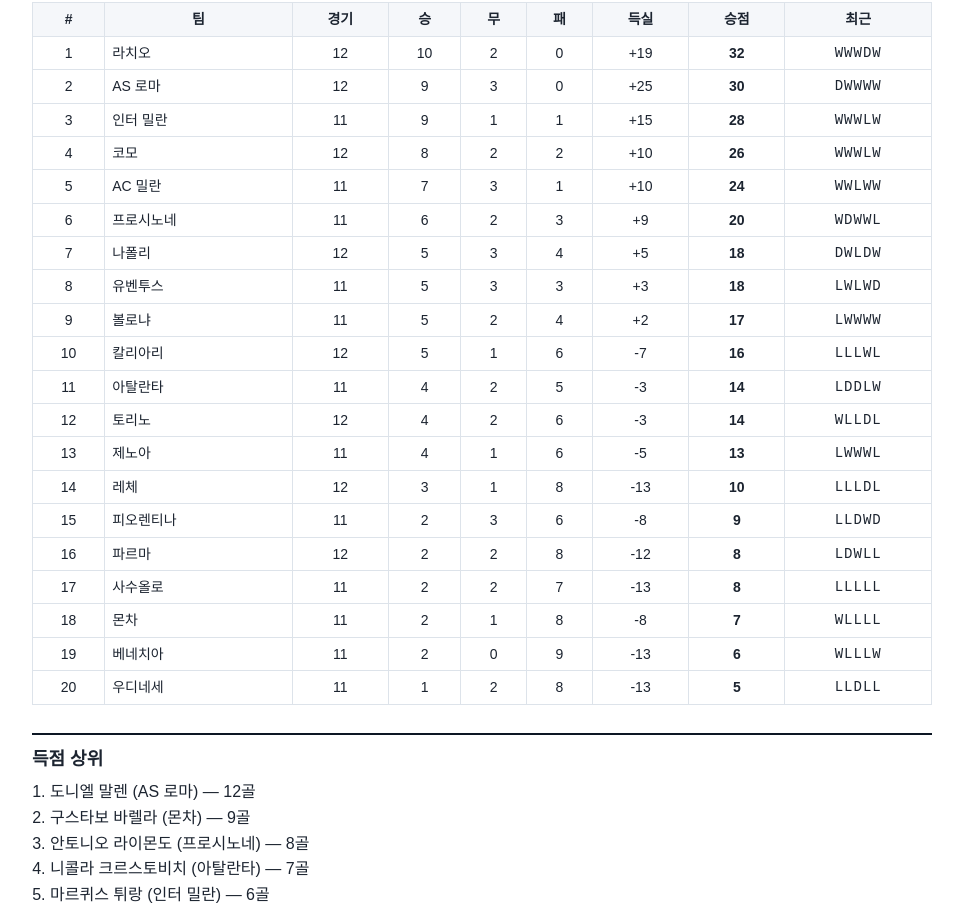
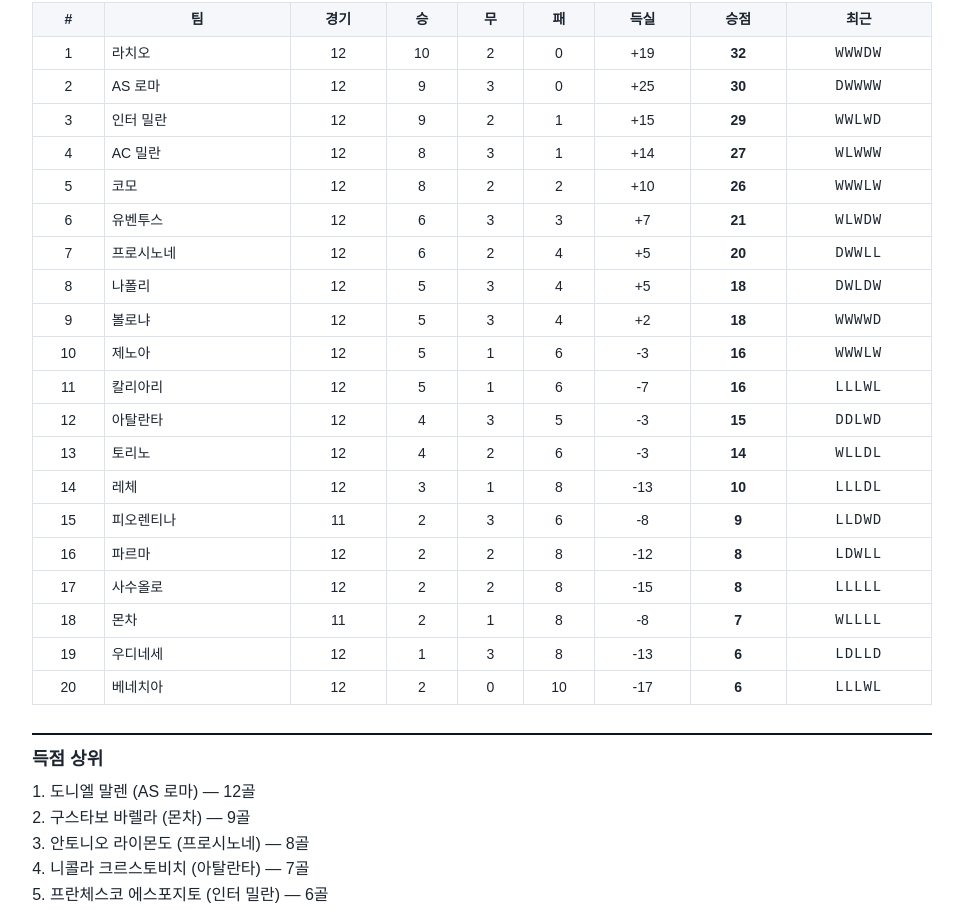
Before and after one commit to matchhawk/matchhawk.github.io, a plain HTML site: page seriea.html in a window 1280 px wide. Shown: the part 374-1284 px from the top of the page, without its empty margins (158-1121 px from the left). Drawn offline with Linux system fonts and the light colour scheme.

Commit message:
update seriea.html (2026-11-23 11:34)

```diff
--- a/seriea.html
+++ b/seriea.html
@@ -1,7 +1,7 @@
 <!DOCTYPE html>
 <html lang="ko"><head><meta charset="utf-8"><meta name="viewport" content="width=device-width,initial-scale=1">
 <title>세리에A(이탈리아) 2026-27 순위표·득점·일정 | 매치호크 지표</title>
-<meta name="description" content="세리에A(이탈리아) 2026-27 순위표, 득점 상위, 최근 라운드 결과와 다음 라운드 일정(한국시간). 2026-11-22 기준.">
+<meta name="description" content="세리에A(이탈리아) 2026-27 순위표, 득점 상위, 최근 라운드 결과와 다음 라운드 일정(한국시간). 2026-11-23 기준.">
 <link rel="canonical" href="https://matchhawk.github.io/seriea.html">
 <style>
 :root{--navy:#0D1724;--amber:#F0A33C;--ink:#1c2430;--mute:#5f6b7a;--line:#dde3ea;--soft:#f5f7fa}
@@ -33,37 +33,37 @@ nav a{margin-right:10px;color:#fff;font-size:13px}
 <nav><a href="index.html">전체</a> <a href="kleague1.html">K리그1</a> <a href="epl.html">프리미어리그</a> <a href="laliga.html">라리가</a> <a href="seriea.html">세리에A</a> <a href="bundesliga.html">분데스리가</a> <a href="ligue1.html">리그1</a></nav></div></header>
 <div class="wrap">
 <h1>세리에A(이탈리아) 2026-27 순위·지표</h1>
-<div class='meta'>2026-11-22 종료 경기까지 · 승점 → 승점 같은 팀끼리 맞대결(서로 두 번 다 치렀을 때) → 득실차 → 다득점</div>
-<p class='lead'>라치오가 12경기 32점으로 1위다 (2위 AS 로마와 2점 차). 12라운드 뒤 나폴리가 10위에서 7위로 올랐다. 인터 밀란은 2위에서 3위로 내려갔다.</p>
+<div class='meta'>2026-11-23 종료 경기까지 · 승점 → 승점 같은 팀끼리 맞대결(서로 두 번 다 치렀을 때) → 득실차 → 다득점</div>
+<p class='lead'>라치오가 12경기 32점으로 1위다 (2위 AS 로마와 2점 차). 12라운드 뒤 제노아가 13위에서 10위로 올랐다. 칼리아리는 9위에서 11위로 내려갔다.</p>
 <p class='more'>라운드별 결과와 경기 분석은 <a href='https://mgnu7.com/league/seriea'>매치호크 세리에A 순위·일정</a>에 있습니다.</p>
 <h2>순위표</h2>
 <table class="mh"><thead><tr><th>#</th><th>팀</th><th>경기</th><th>승</th><th>무</th><th>패</th><th>득실</th><th>승점</th><th>최근</th></tr></thead><tbody>
 <tr><td>1</td><td>라치오</td><td>12</td><td>10</td><td>2</td><td>0</td><td>+19</td><td><b>32</b></td><td class='form'>WWWDW</td></tr>
 <tr><td>2</td><td>AS 로마</td><td>12</td><td>9</td><td>3</td><td>0</td><td>+25</td><td><b>30</b></td><td class='form'>DWWWW</td></tr>
-<tr><td>3</td><td>인터 밀란</td><td>11</td><td>9</td><td>1</td><td>1</td><td>+15</td><td><b>28</b></td><td class='form'>WWWLW</td></tr>
-<tr><td>4</td><td>코모</td><td>12</td><td>8</td><td>2</td><td>2</td><td>+10</td><td><b>26</b></td><td class='form'>WWWLW</td></tr>
-<tr><td>5</td><td>AC 밀란</td><td>11</td><td>7</td><td>3</td><td>1</td><td>+10</td><td><b>24</b></td><td class='form'>WWLWW</td></tr>
-<tr><td>6</td><td>프로시노네</td><td>11</td><td>6</td><td>2</td><td>3</td><td>+9</td><td><b>20</b></td><td class='form'>WDWWL</td></tr>
-<tr><td>7</td><td>나폴리</td><td>12</td><td>5</td><td>3</td><td>4</td><td>+5</td><td><b>18</b></td><td class='form'>DWLDW</td></tr>
-<tr><td>8</td><td>유벤투스</td><td>11</td><td>5</td><td>3</td><td>3</td><td>+3</td><td><b>18</b></td><td class='form'>LWLWD</td></tr>
-<tr><td>9</td><td>볼로냐</td><td>11</td><td>5</td><td>2</td><td>4</td><td>+2</td><td><b>17</b></td><td class='form'>LWWWW</td></tr>
-<tr><td>10</td><td>칼리아리</td><td>12</td><td>5</td><td>1</td><td>6</td><td>-7</td><td><b>16</b></td><td class='form'>LLLWL</td></tr>
-<tr><td>11</td><td>아탈란타</td><td>11</td><td>4</td><td>2</td><td>5</td><td>-3</td><td><b>14</b></td><td class='form'>LDDLW</td></tr>
-<tr><td>12</td><td>토리노</td><td>12</td><td>4</td><td>2</td><td>6</td><td>-3</td><td><b>14</b></td><td class='form'>WLLDL</td></tr>
-<tr><td>13</td><td>제노아</td><td>11</td><td>4</td><td>1</td><td>6</td><td>-5</td><td><b>13</b></td><td class='form'>LWWWL</td></tr>
+<tr><td>3</td><td>인터 밀란</td><td>12</td><td>9</td><td>2</td><td>1</td><td>+15</td><td><b>29</b></td><td class='form'>WWLWD</td></tr>
+<tr><td>4</td><td>AC 밀란</td><td>12</td><td>8</td><td>3</td><td>1</td><td>+14</td><td><b>27</b></td><td class='form'>WLWWW</td></tr>
+<tr><td>5</td><td>코모</td><td>12</td><td>8</td><td>2</td><td>2</td><td>+10</td><td><b>26</b></td><td class='form'>WWWLW</td></tr>
+<tr><td>6</td><td>유벤투스</td><td>12</td><td>6</td><td>3</td><td>3</td><td>+7</td><td><b>21</b></td><td class='form'>WLWDW</td></tr>
+<tr><td>7</td><td>프로시노네</td><td>12</td><td>6</td><td>2</td><td>4</td><td>+5</td><td><b>20</b></td><td class='form'>DWWLL</td></tr>
+<tr><td>8</td><td>나폴리</td><td>12</td><td>5</td><td>3</td><td>4</td><td>+5</td><td><b>18</b></td><td class='form'>DWLDW</td></tr>
+<tr><td>9</td><td>볼로냐</td><td>12</td><td>5</td><td>3</td><td>4</td><td>+2</td><td><b>18</b></td><td class='form'>WWWWD</td></tr>
+<tr><td>10</td><td>제노아</td><td>12</td><td>5</td><td>1</td><td>6</td><td>-3</td><td><b>16</b></td><td class='form'>WWWLW</td></tr>
+<tr><td>11</td><td>칼리아리</td><td>12</td><td>5</td><td>1</td><td>6</td><td>-7</td><td><b>16</b></td><td class='form'>LLLWL</td></tr>
+<tr><td>12</td><td>아탈란타</td><td>12</td><td>4</td><td>3</td><td>5</td><td>-3</td><td><b>15</b></td><td class='form'>DDLWD</td></tr>
+<tr><td>13</td><td>토리노</td><td>12</td><td>4</td><td>2</td><td>6</td><td>-3</td><td><b>14</b></td><td class='form'>WLLDL</td></tr>
 <tr><td>14</td><td>레체</td><td>12</td><td>3</td><td>1</td><td>8</td><td>-13</td><td><b>10</b></td><td class='form'>LLLDL</td></tr>
 <tr><td>15</td><td>피오렌티나</td><td>11</td><td>2</td><td>3</td><td>6</td><td>-8</td><td><b>9</b></td><td class='form'>LLDWD</td></tr>
 <tr><td>16</td><td>파르마</td><td>12</td><td>2</td><td>2</td><td>8</td><td>-12</td><td><b>8</b></td><td class='form'>LDWLL</td></tr>
-<tr><td>17</td><td>사수올로</td><td>11</td><td>2</td><td>2</td><td>7</td><td>-13</td><td><b>8</b></td><td class='form'>LLLLL</td></tr>
+<tr><td>17</td><td>사수올로</td><td>12</td><td>2</td><td>2</td><td>8</td><td>-15</td><td><b>8</b></td><td class='form'>LLLLL</td></tr>
 <tr><td>18</td><td>몬차</td><td>11</td><td>2</td><td>1</td><td>8</td><td>-8</td><td><b>7</b></td><td class='form'>WLLLL</td></tr>
-<tr><td>19</td><td>베네치아</td><td>11</td><td>2</td><td>0</td><td>9</td><td>-13</td><td><b>6</b></td><td class='form'>WLLLW</td></tr>
-<tr><td>20</td><td>우디네세</td><td>11</td><td>1</td><td>2</td><td>8</td><td>-13</td><td><b>5</b></td><td class='form'>LLDLL</td></tr>
+<tr><td>19</td><td>우디네세</td><td>12</td><td>1</td><td>3</td><td>8</td><td>-13</td><td><b>6</b></td><td class='form'>LDLLD</td></tr>
+<tr><td>20</td><td>베네치아</td><td>12</td><td>2</td><td>0</td><td>10</td><td>-17</td><td><b>6</b></td><td class='form'>LLLWL</td></tr>
 </tbody></table>
 <h2>득점 상위</h2>
-<ol class='mh-scorers'><li>도니엘 말렌 (AS 로마) — 12골</li><li>구스타보 바렐라 (몬차) — 9골</li><li>안토니오 라이몬도 (프로시노네) — 8골</li><li>니콜라 크르스토비치 (아탈란타) — 7골</li><li>마르퀴스 튀랑 (인터 밀란) — 6골</li></ol>
+<ol class='mh-scorers'><li>도니엘 말렌 (AS 로마) — 12골</li><li>구스타보 바렐라 (몬차) — 9골</li><li>안토니오 라이몬도 (프로시노네) — 8골</li><li>니콜라 크르스토비치 (아탈란타) — 7골</li><li>프란체스코 에스포지토 (인터 밀란) — 6골</li></ol>
 <h2>최근 라운드</h2>
-<p class='mh-sub'>12라운드 결과</p><ul class='mh-results'><li>코모 <b>2-0</b> 칼리아리</li><li>라치오 <b>3-0</b> 레체</li><li>파르마 <b>1-5</b> AS 로마</li><li>나폴리 <b>1-0</b> 토리노</li><li>유벤투스 <b>4-0</b> 베네치아</li></ul>
+<p class='mh-sub'>12라운드 결과</p><ul class='mh-results'><li>코모 <b>2-0</b> 칼리아리</li><li>라치오 <b>3-0</b> 레체</li><li>파르마 <b>1-5</b> AS 로마</li><li>나폴리 <b>1-0</b> 토리노</li><li>유벤투스 <b>4-0</b> 베네치아</li><li>볼로냐 <b>1-1</b> 우디네세</li><li>사수올로 <b>0-2</b> 제노아</li><li>AC 밀란 <b>5-1</b> 프로시노네</li><li>아탈란타 <b>4-4</b> 인터 밀란</li></ul>
 <p class='mh-sub'>13라운드 일정 (한국시간, 킥오프 시각은 방송 편성 뒤 확정)</p><ul class='mh-next'><li>11/30 AS 로마 vs 몬차</li><li>11/30 칼리아리 vs AC 밀란</li><li>11/30 코모 vs 유벤투스</li><li>11/30 프로시노네 vs 파르마</li><li>11/30 인터 밀란 vs 제노아</li><li>11/30 레체 vs 아탈란타</li><li>11/30 사수올로 vs 나폴리</li><li>11/30 토리노 vs 라치오</li><li>11/30 우디네세 vs 피오렌티나</li><li>11/30 베네치아 vs 볼로냐</li></ul>
-<footer>자료: 매치호크(mgnu7.com) DB 집계 · 종료 경기 기준, 예상 없음 · 2026-11-22 경기까지 반영<br>
+<footer>자료: 매치호크(mgnu7.com) DB 집계 · 종료 경기 기준, 예상 없음 · 2026-11-23 경기까지 반영<br>
 원문과 경기별 분석은 <a href="https://mgnu7.com/">매치호크 홈</a>에서 봅니다.</footer>
 </div></body></html>
```
